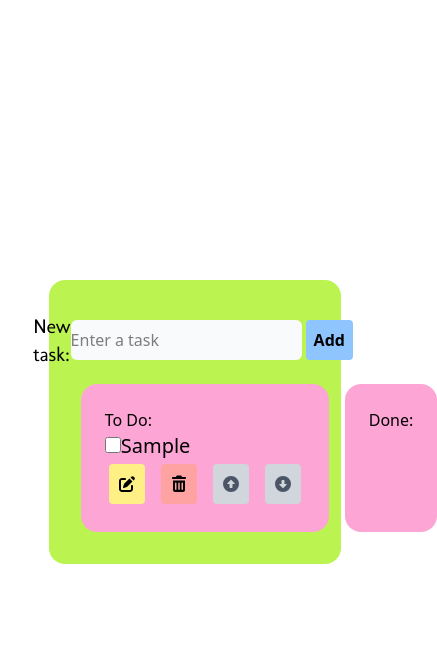
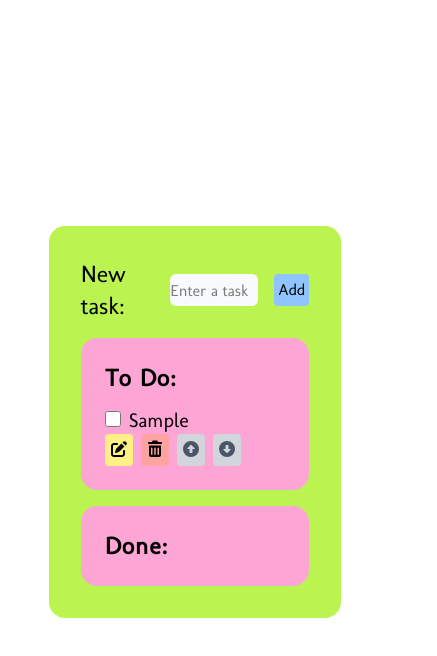
Before and after one commit to snezhny-mishka/to-do-app-react, a React (Vite) app: page / in a window 390 px wide. Both pictures are taken after typing "Sample" into the empty fields and a click on the button "Add". Shown: the top 656 px of the page, 437 px wide, since content can reach past the window. Built offline with nearby package versions, Linux system fonts and the light colour scheme.

Commit message:
style: add Tailwind styling, add responsiveness

```diff
--- a/src/App.jsx
+++ b/src/App.jsx
@@ -1,10 +1,9 @@
-// import { useState } from 'react'
 import ListsContainer from "./ListsContainer.jsx"
 import './styles.css'
 
 function App() {
   return (
-    <div className="flex justify-center items-center h-screen">
+    <div className="flex justify-center items-center h-screen font-molengo">
         <ListsContainer />
     </div>
   )
--- a/src/Button.jsx
+++ b/src/Button.jsx
@@ -1,6 +1,6 @@
 import clsx from "clsx";
 
-const baseStyles = "p-2 m-1 rounded-sm font-semibold active:outline-2 active:outline-offset-2";
+const baseStyles = "p-1 rounded-sm active:outline-2 active:outline-offset-2";
 
 const variants = {
     default: "bg-blue-300 hover:bg-blue-400 active:outline-blue-400",
--- a/src/List.jsx
+++ b/src/List.jsx
@@ -3,7 +3,7 @@ import Task from "./Task";
 function List({ title, tasks, onUpdate, onDelete, onChecked, onMoveUp, onMoveDown }) {
     return (
         <div className="flex-1 bg-pink-300 p-6 rounded-2xl">
-            <h3>{title}</h3>
+            <h3 className="font-semibold text-2xl tracking-wider">{title}</h3>
             <ul>
                 {tasks.map((task, index) => (
                     <Task
--- a/src/ListsContainer.jsx
+++ b/src/ListsContainer.jsx
@@ -75,8 +75,8 @@ function ListsContainer() {
 
     return (
         <div className="flex flex-col gap-4 bg-lime-300 p-8 rounded-2xl w-3/4">
-            <div className="flex justify-center items-center">
-                <label htmlFor="input" className="font-molengo text-xl">
+            <div className="flex justify-center items-center gap-4">
+                <label htmlFor="input" className="text-2xl">
                     New task:
                 </label>
                 <input
@@ -88,12 +88,12 @@ function ListsContainer() {
                     onKeyDown={(e) => {
                         if (e.key === "Enter") addTask();
                     }}
-                    className="bg-gray-50 rounded-md h-10"
+                    className="bg-gray-50 rounded-md w-1/2 h-8"
                 />
                 <Button text="Add" onClick={addTask} />
             </div>
 
-            <div className="flex gap-4">
+            <div className="flex flex-row max-md:flex-col gap-4">
                 <List
                     title="To Do:"
                     tasks={tasks.filter((task) => task.completed === false)}
--- a/src/Task.jsx
+++ b/src/Task.jsx
@@ -30,7 +30,7 @@ function Task({ task, isFirst, isLast, onUpdate, onDelete, onChecked, onMoveUp,
     }
 
     return (
-        <div>
+        <div className="mt-3">
             <li>
                 <input
                     type="checkbox"
@@ -43,7 +43,7 @@ function Task({ task, isFirst, isLast, onUpdate, onDelete, onChecked, onMoveUp,
                         <input
                             value={draft}
                             onChange={(e) => setDraft(e.target.value)}
-                            className="bg-gray-300 w-3/4 text-xl"
+                            className="bg-gray-300 ml-2 pl-1 rounded-sm w-3/4 text-xl"
                         />
                         <div className="flex gap-2">
                             <Button
@@ -59,10 +59,10 @@ function Task({ task, isFirst, isLast, onUpdate, onDelete, onChecked, onMoveUp,
                     </>
                 ) : (
                     <>
-                        <span className={`text-xl ${task.completed ? "line-through" : ""}`}>
+                        <span className={`text-xl ${task.completed ? "line-through" : ""} pl-2 pr-2`}>
                             {task.text}
                         </span>
-                        <div>
+                        <span>
                             {task.completed && (
                                 <Button
                                     text={<FontAwesomeIcon icon={faTrashCan} />}
@@ -70,8 +70,11 @@ function Task({ task, isFirst, isLast, onUpdate, onDelete, onChecked, onMoveUp,
                                     variant="delete"
                                 />
                             )}
+                            </span>
+                            <div className="flex gap-2">
                             {!task.completed && (
-                                <div className="flex gap-2">
+                                // <div className="flex gap-2">
+                                <>
                                     <Button
                                         text={<FontAwesomeIcon icon={faPenToSquare} />}
                                         onClick={handleEdit}
@@ -92,7 +95,8 @@ function Task({ task, isFirst, isLast, onUpdate, onDelete, onChecked, onMoveUp,
                                         onClick={() => onMoveDown(task.id)}
                                         disabled={isLast}
                                     />
-                                </div>
+                            </>
+                                // </div>
                             )}
                         </div>
                     </>
```
